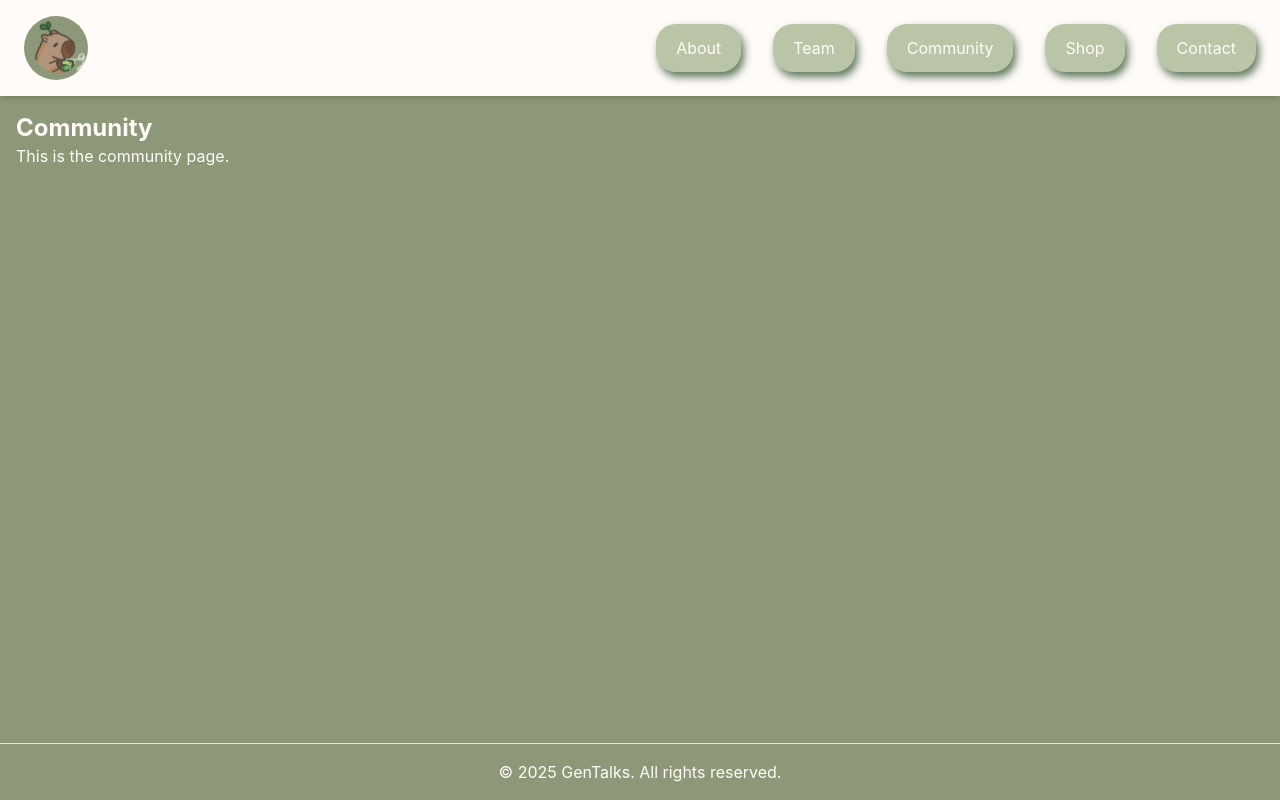
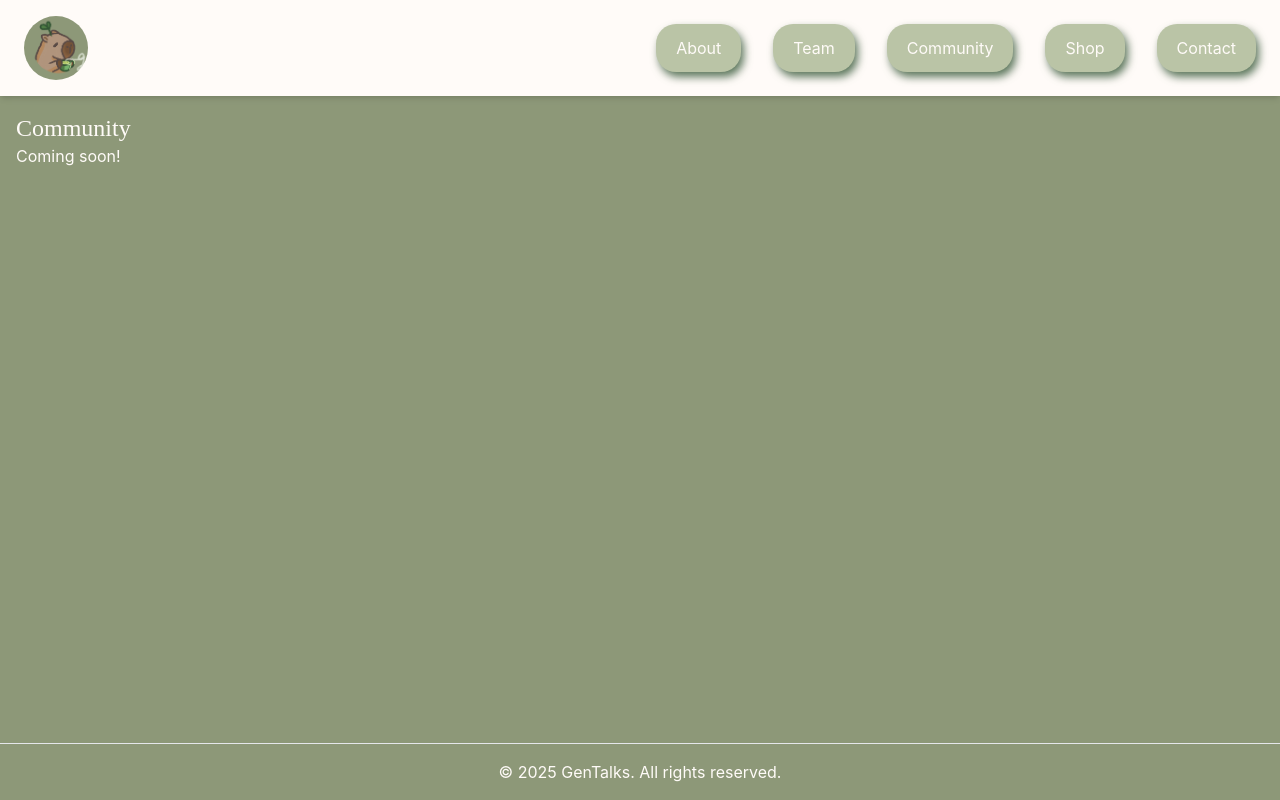
Before and after one commit to GenTalks/gentalks-website, a React (Vite) app in the folder frontend/: page /community in a window 1280 px wide. Built offline with nearby package versions, Linux system fonts and the light colour scheme.

Commit message:
cutie patootie font incoming

```diff
--- a/frontend/src/index.css
+++ b/frontend/src/index.css
@@ -1,6 +1,8 @@
 @tailwind base;
 @tailwind components;
 @tailwind utilities;
+
+@import url('https://fonts.googleapis.com/css2?family=Teachers&display=swap');
 
 body {
   margin: 0;
--- a/frontend/src/pages/About.tsx
+++ b/frontend/src/pages/About.tsx
@@ -1,8 +1,8 @@
 const About = () => {
   return (
     <div className="p-4">
-      <h1 className="text-2xl font-bold">About</h1>
-      <p>This is the about page.</p>
+      <h1 className="text-2xl font-teachers">About Us</h1>
+      <p>Coming Soon!</p>
     </div>
   );
 };
--- a/frontend/src/pages/Community.tsx
+++ b/frontend/src/pages/Community.tsx
@@ -1,8 +1,8 @@
 const Community = () => {
   return (
     <div className="p-4">
-      <h1 className="text-2xl font-bold">Community</h1>
-      <p>This is the community page.</p>
+      <h1 className="text-2xl font-teachers">Community</h1>
+      <p>Coming soon!</p>
     </div>
   );
 };
--- a/frontend/src/pages/Contact.tsx
+++ b/frontend/src/pages/Contact.tsx
@@ -1,8 +1,8 @@
 const Contact = () => {
   return (
     <div className="p-4">
-      <h1 className="text-2xl font-bold">Contact</h1>
-      <p>This is the contact page.</p>
+      <h1 className="text-2xl font-teachers">Contact Us</h1>
+      <p>Coming soon!</p>
     </div>
   );
 };
--- a/frontend/src/pages/Home.tsx
+++ b/frontend/src/pages/Home.tsx
@@ -1,8 +1,7 @@
 const Home = () => {
   return (
     <div className="p-4">
-      <h1 className="text-2xl font-bold">Home</h1>
-      <p>This is the home page.</p>
+      <h1 className="text-2xl font-teachers">Welcome to GenTalks!</h1>
     </div>
   );
 };
--- a/frontend/src/pages/Shop.tsx
+++ b/frontend/src/pages/Shop.tsx
@@ -1,8 +1,8 @@
 const Shop = () => {
   return (
     <div className="p-4">
-      <h1 className="text-2xl font-bold">Shop</h1>
-      <p>This is the shop page.</p>
+      <h1 className="text-2xl font-teachers">Shop</h1>
+      <p>Coming soon!</p>
     </div>
   );
 };
--- a/frontend/src/pages/Team.tsx
+++ b/frontend/src/pages/Team.tsx
@@ -1,8 +1,7 @@
 const Team = () => {
   return (
     <div className="p-4">
-      <h1 className="text-2xl font-bold">Team</h1>
-      <p>This is the team page.</p>
+      <h1 className="text-2xl font-teachers">Meet the team!</h1>
     </div>
   );
 };
--- a/frontend/tailwind.config.js
+++ b/frontend/tailwind.config.js
@@ -30,13 +30,9 @@ export default {
         evergreen: '3px 5px 4px rgba(51, 85, 52, 0.8)',
         myrtle: '3px 5px 1px rgba(14, 46, 3, 0.8)',
       },
-      /*
       fontFamily: {
-        bosk: ['Poppins', 'sans-serif'],
-        biski: ['Pacifico', 'cursive'],
-        acherus: ['Montserrat', 'sans-serif'],
+        teachers: ['Teachers', 'cursive'],
       },
-      */
     },
   },
   plugins: [],
```
